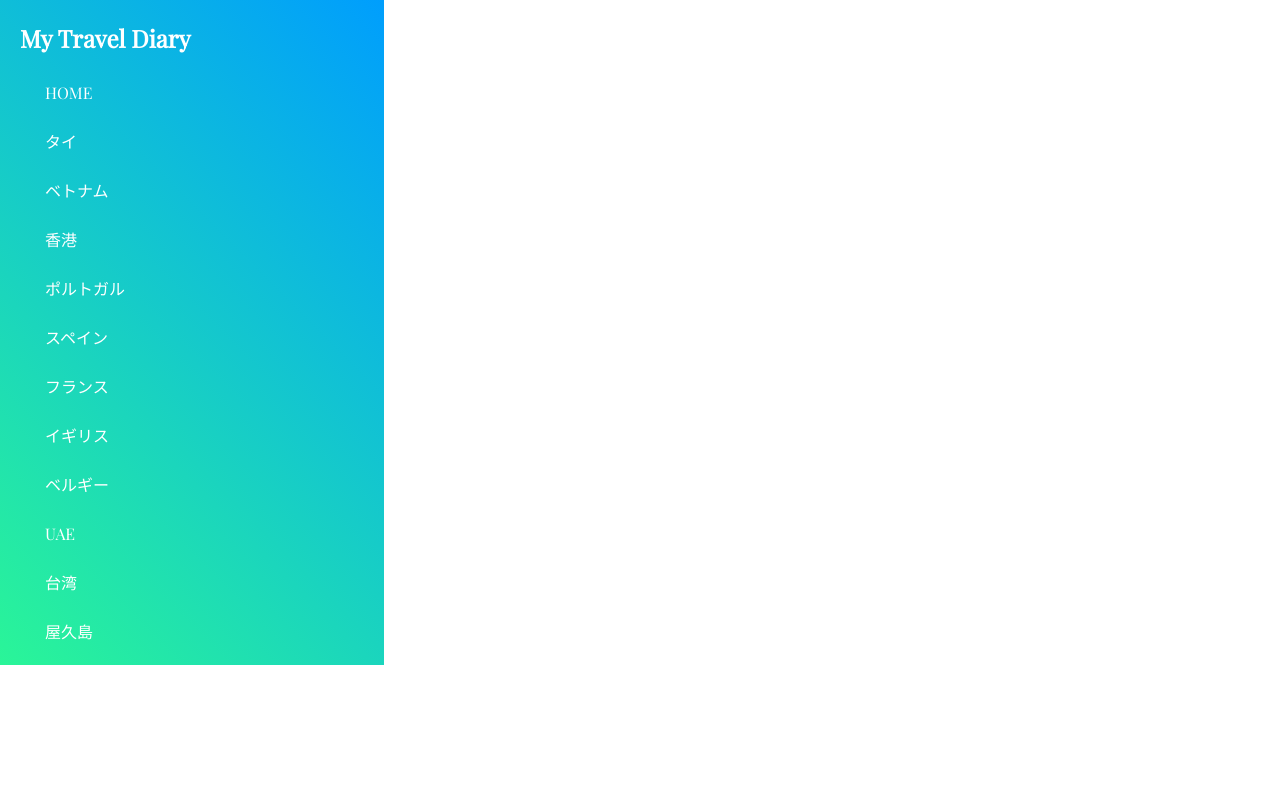
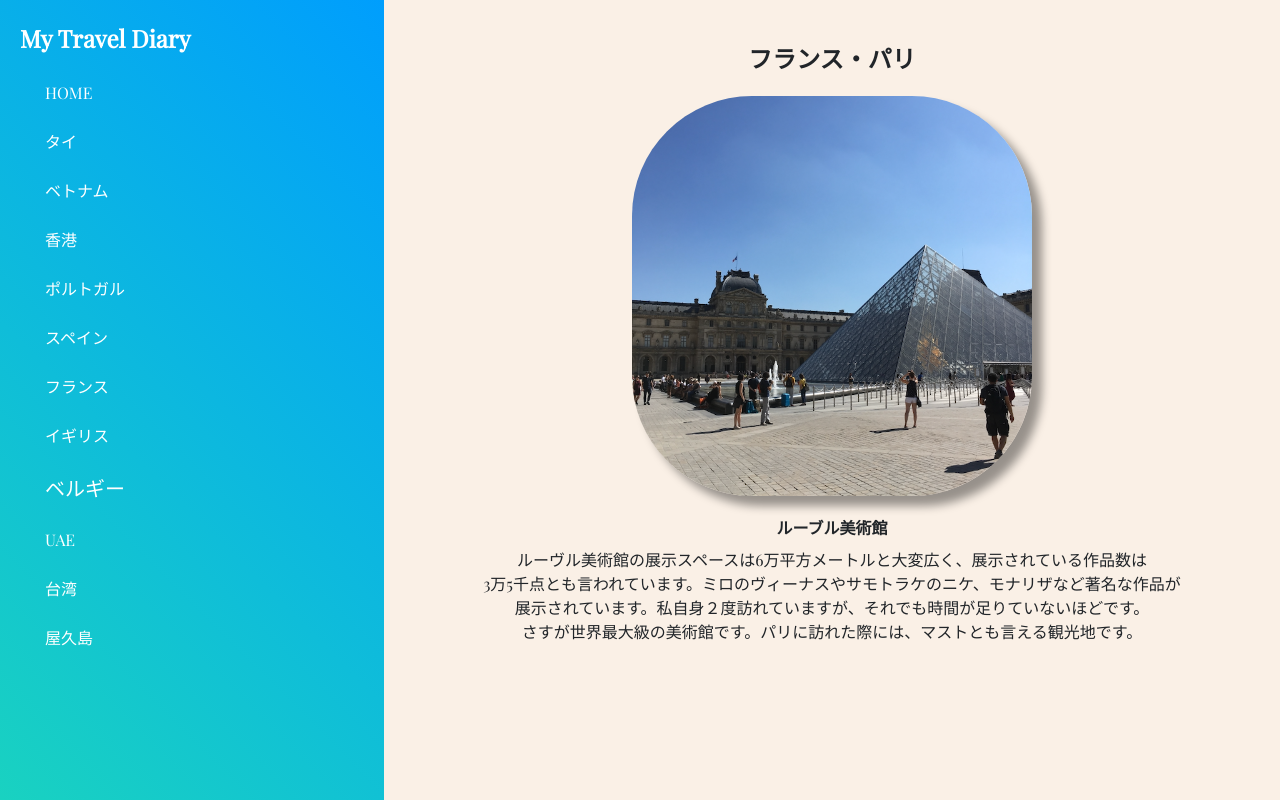
Before and after one commit to sukemaru-injp/my-travel, a Vue app: page /belgium in a window 1280 px wide. Shown: the top 800 px of the page. Built offline with nearby package versions, Linux system fonts and the light colour scheme.

Commit message:
ベルギー

```diff
--- a/src/App.vue
+++ b/src/App.vue
@@ -12,7 +12,7 @@
         <li class="country"><router-link to='/spain' class="link" active-class="link--active" exact>スペイン</router-link></li>
         <li class="country"><router-link to='/france' class="link" active-class="link--active" exact>フランス</router-link></li>
         <li class="country"><router-link to='/uk' class="link" active-class="link--active" exact>イギリス</router-link></li>
-        <li class="country">ベルギー</li>
+        <li class="country"><router-link to='/belgium' class="link" active-class="link--active" exact>ベルギー</router-link></li>
         <li class="country">UAE</li>
         <li class="country">台湾</li>
         <li class="country"><router-link to='/yakushima' class="link" active-class="link--active" exact>屋久島</router-link></li>
--- a/src/router.js
+++ b/src/router.js
@@ -7,6 +7,7 @@ import Portugal from './views/Portugal.vue'
 import Yakushima from './views/Yakushima.vue'
 import Spain from './views/Spain.vue'
 import UnitedKingdom from './views/Uk.vue'
+import Belgium from './views/Belgium.vue'
 
 
 
@@ -24,6 +25,6 @@ new Router({
     {path: '/yakushima', component: Yakushima},
     {path: '/spain', component: Spain},
     {path: '/uk', component: UnitedKingdom},
-
+    {path: '/belgium', component: Belgium},
   ]
 })
--- /dev/null
+++ b/src/views/Belgium.vue
@@ -0,0 +1,53 @@
+<template>
+  <div id="content">
+    <section class="sec">
+      <h2 class="sec__title">フランス・パリ</h2>
+      <div class="content appear up">
+        <div class="content__img item">
+          <img src="../assets/images/IMG_4364.png" alt="">
+        </div>
+        <h4 class="content__name item">
+          ルーブル美術館
+        </h4>
+        <p class="content__about item">
+          ルーヴル美術館の展示スペースは6万平方メートルと大変広く、展示されている作品数は<br>
+          3万5千点とも言われています。ミロのヴィーナスやサモトラケのニケ、モナリザなど著名な作品が<br>
+          展示されています。私自身２度訪れていますが、それでも時間が足りていないほどです。<br>
+          さすが世界最大級の美術館です。パリに訪れた際には、マストとも言える観光地です。
+        </p>
+      </div>
+    </section>
+        <section class="sec">
+      <h2 class="sec__title">フランス・パリ</h2>
+      <div class="content appear up">
+        <div class="content__img item">
+          <img src="../assets/images/IMG_4332.png" alt="">
+        </div>
+        <h4 class="content__name item">
+          エトワール凱旋門(Arc de triomphe de l'Étoile)
+        </h4>
+        <p class="content__about item">
+          パリはもとよりフランス全土の象徴的な建造物の一つで、単に凱旋門と言えば<br>
+          このエトワール凱旋門を指すことも多く、世界有数の観光名所となっています。<br>
+          凱旋門には上ることも可能で、パリの街並みを一望にできます。<br>
+          2階段を上った屋上展望台から見えるのは、「花の都」パリの全景。<br>
+          その美しさに私自身魅了され、また訪れたい国上位は揺らぎません。<br>
+          パリ観光のスタート地点として訪れるのにもおすすめです。
+        </p>
+      </div>
+    </section>
+  </div>
+</template>
+
+<script>
+import { appear } from '@/appear';
+
+export default {
+  mixins: [appear],
+}
+</script>
+
+<style scoped>
+@import "../assets/styles/home.css";
+
+</style>
```
